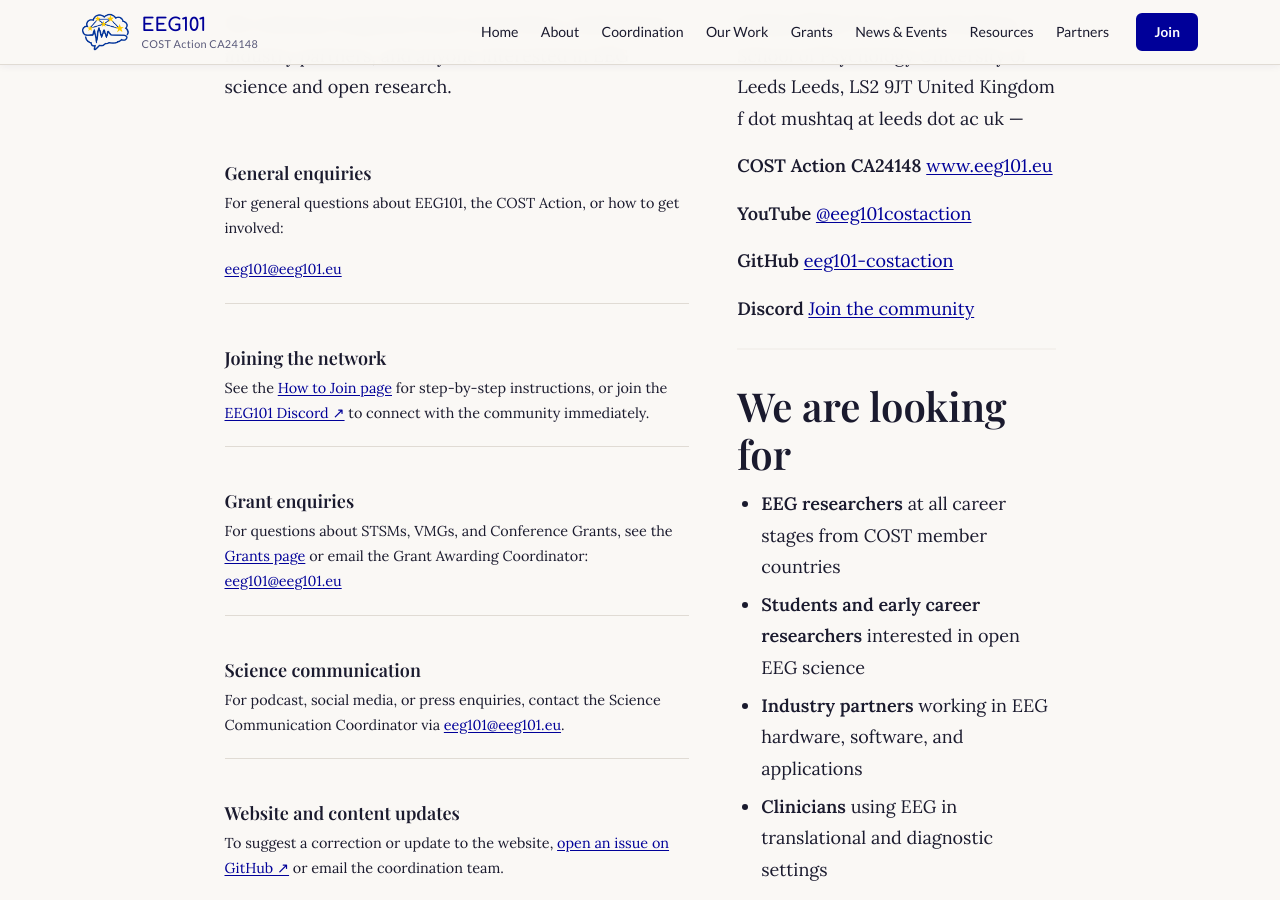
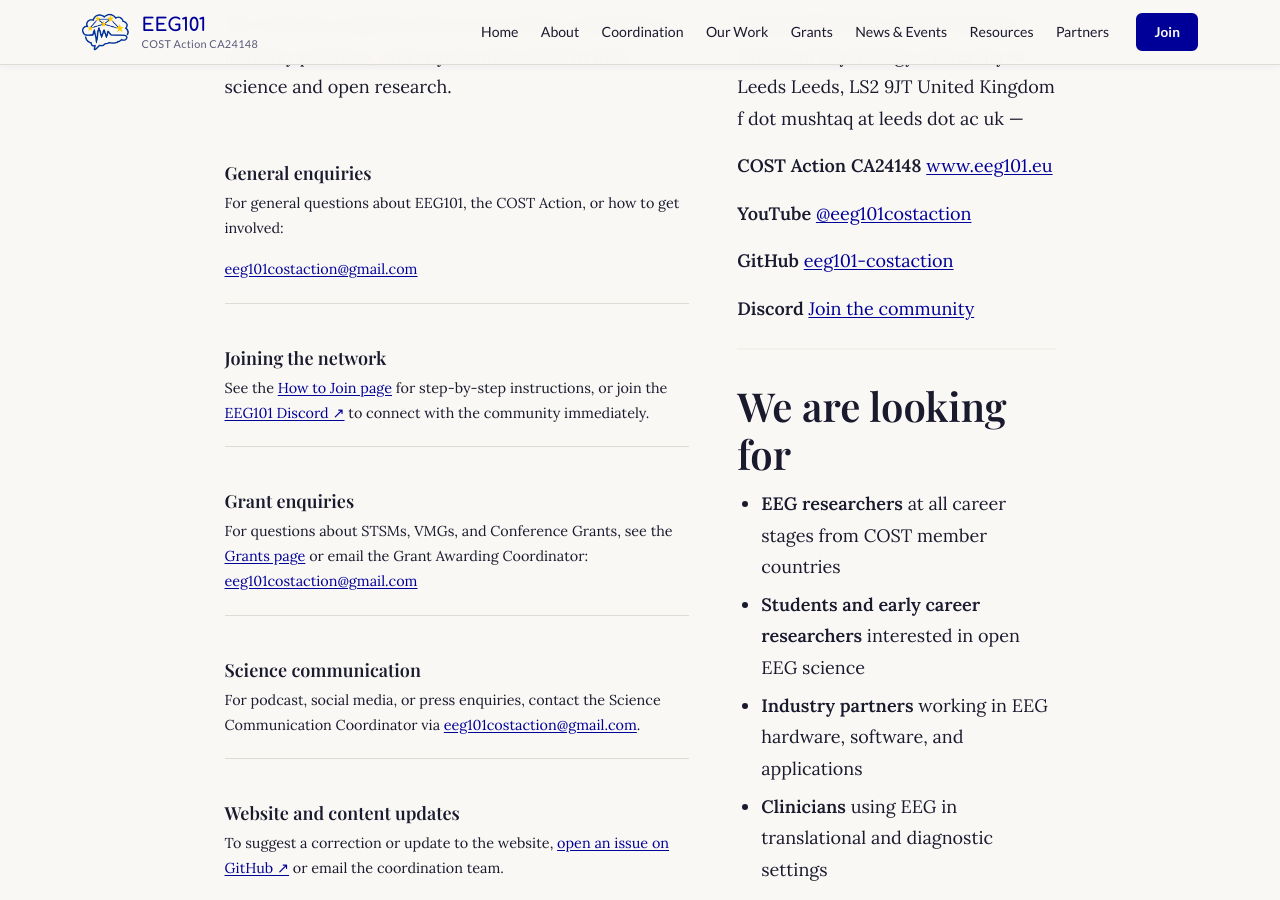
Before and after one commit to mcvinding/website-1, a Jekyll site: the page built from contact.md, in a window 1280 px wide and 900 px high, scrolled down 364 px. Built offline with Jekyll 4.4.1, drawn with Linux system fonts in a browser that asks for light colours.

Commit message:
Update all email addresses to eeg101costaction@gmail.com

```diff
--- a/_data/grants.yml
+++ b/_data/grants.yml
@@ -26,7 +26,7 @@
     round_label: "Round 2"
     application_url: "https://e-services.cost.eu/action/CA24148/working-groups/apply"
     guidance_url: "https://www.cost.eu/funding/stsm/"
-    contact: "grants@eeg101.eu"
+    contact: "eeg101costaction@gmail.com"
     notes: >
       Priority given to YRIs, ITC-based applicants, and projects addressing
       Working Group community challenges.
@@ -53,7 +53,7 @@
     round_label: "Round 2"
     application_url: "https://e-services.cost.eu/action/CA24148/working-groups/apply"
     guidance_url: "https://www.cost.eu/funding/vmg/"
-    contact: "grants@eeg101.eu"
+    contact: "eeg101costaction@gmail.com"
     notes: >
       VMGs enable remote access to laboratories, software, and expertise across the
       network. Particularly encouraged for ITC applicants and YRIs.
@@ -78,7 +78,7 @@
     round_label: "Round 2"
     application_url: "https://e-services.cost.eu/action/CA24148/working-groups/apply"
     guidance_url: "https://www.cost.eu/funding/dissemination-conference-grants/"
-    contact: "grants@eeg101.eu"
+    contact: "eeg101costaction@gmail.com"
     notes: >
       Applications must be submitted at least 30 days before the conference start date.
 
@@ -102,7 +102,7 @@
     round_label: "Round 2"
     application_url: "https://e-services.cost.eu/action/CA24148/working-groups/apply"
     guidance_url: "https://www.cost.eu/funding/dissemination-conference-grants/"
-    contact: "grants@eeg101.eu"
+    contact: "eeg101costaction@gmail.com"
     notes: ""
 
 # Application process steps (shown on Grants page)
--- a/_data/site.yml
+++ b/_data/site.yml
@@ -12,7 +12,7 @@
 launched: "November 2025"
 
 url: "https://www.eeg101.eu"
-email: "eeg101@eeg101.eu"
+email: "eeg101costaction@gmail.com"
 
 # Social & external links
 discord_url: "https://discord.gg/eeg101"
```
